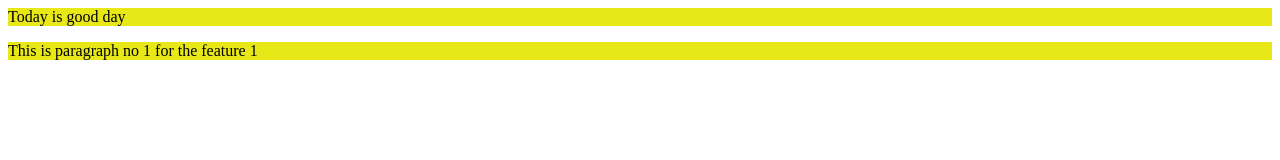
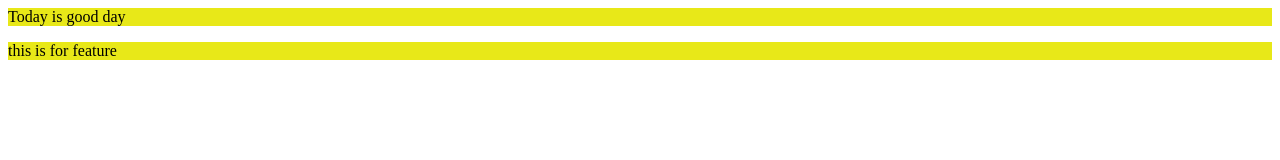
Before and after one commit to manoj-g1/newRepo, a plain HTML site: page index.html in a window 1280 px wide. Drawn offline with Linux system fonts and the light colour scheme.

Commit message:
add for feature

```diff
--- a/index.html
+++ b/index.html
@@ -1,3 +1,3 @@
 <link rel="stylesheet" href="style.css">
 <p>Today is good day</p>
-<p>This is paragraph no 1 for the feature 1</p>
+<p>this is for feature</p>
```
